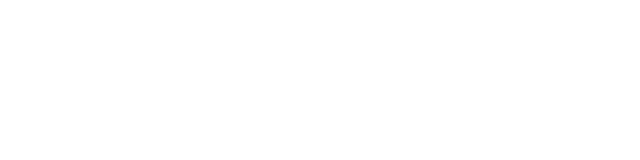
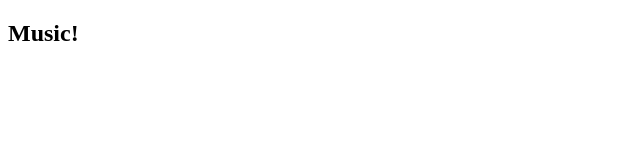
Before and after one commit to robertkemp04/MusicLibraryFrontEnd, a React (Create React App) app: page / in a window 1280 px wide. Shown: the top 160 px of the page, without its empty margins (0-640 px from the left). Built offline with nearby package versions, Linux system fonts and the light colour scheme.

Commit message:
rendered Header in app

```diff
--- a/src/App.jsx
+++ b/src/App.jsx
@@ -1,7 +1,10 @@
 import "./App.css";
+import Header from './components/Header/Header'
 
 function App() {
-  return <div className="App"></div>;
+  return <div className="App">
+    <Header/>
+  </div>;
 }
 
 export default App;
```
